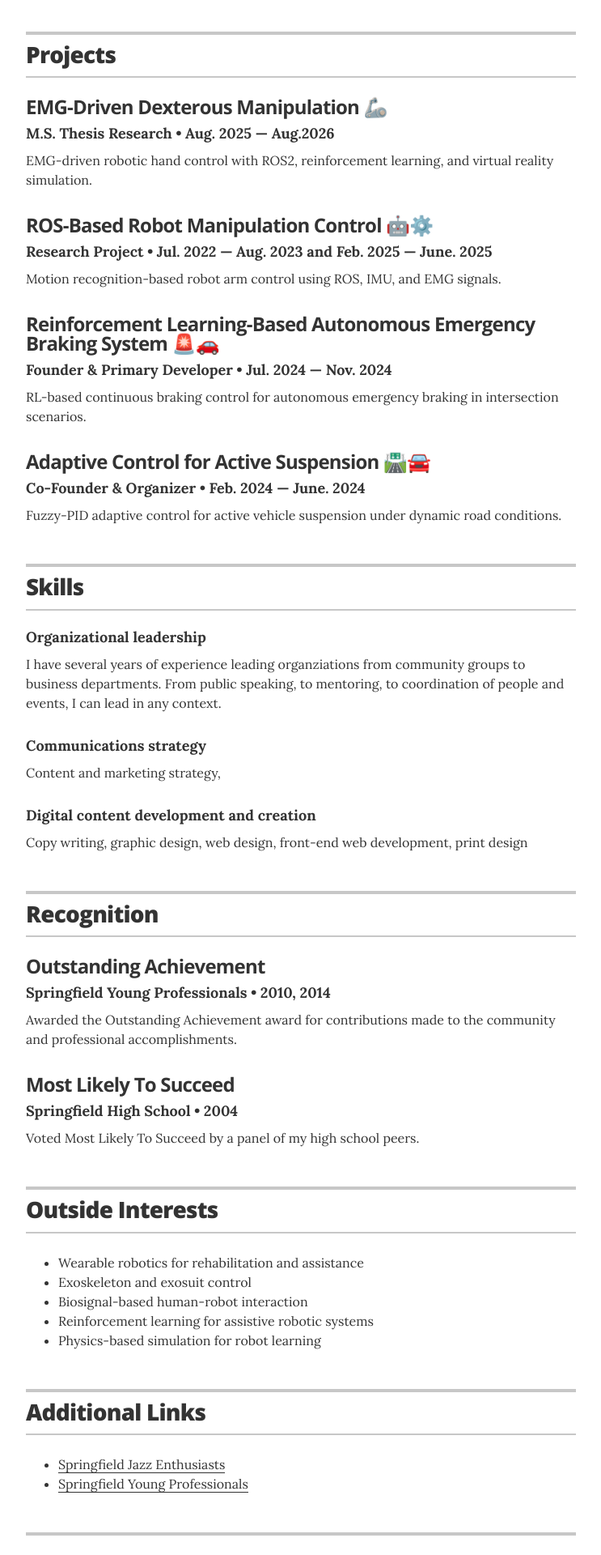
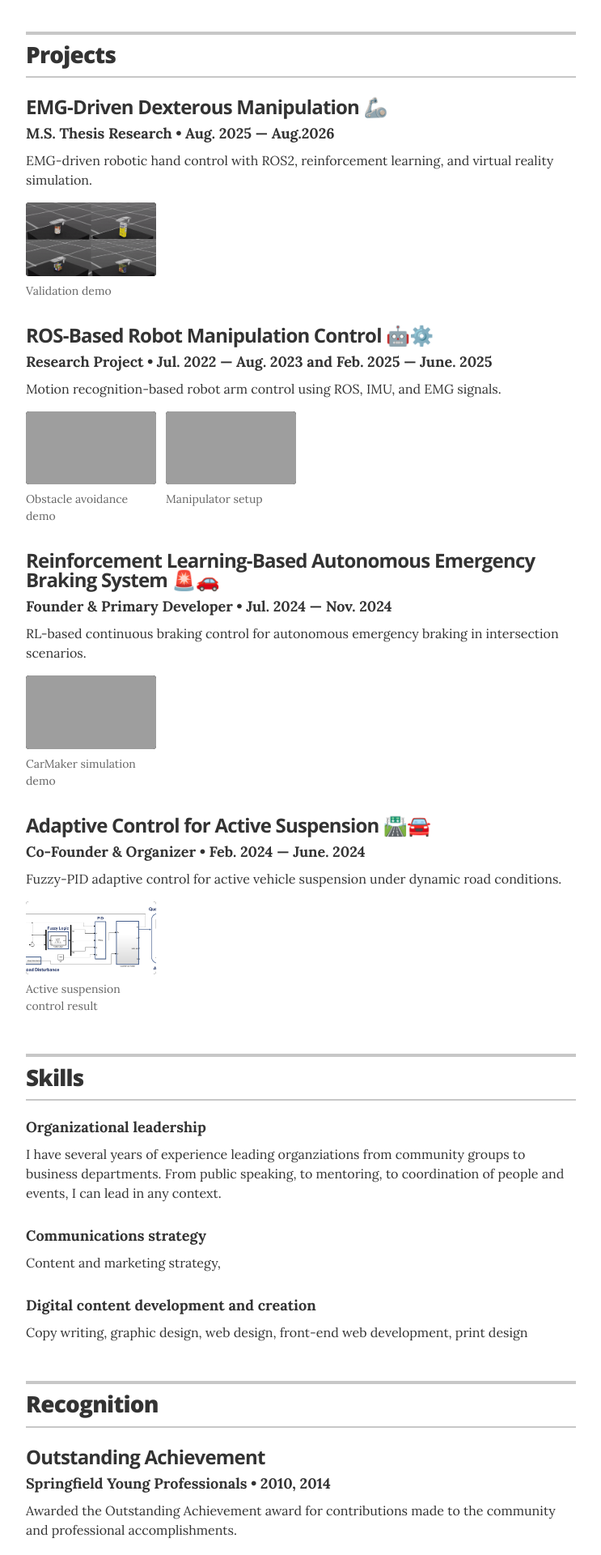
Before and after one commit to JEONGSE0/JEONGSE0.github.io, a Jekyll site: the page built from index.html, in a window 1280 px wide. Shown: the part 1747-3667 px from the top of the page at 81% size, without its empty margins (268-1011 px from the left). Built offline with Jekyll 4.4.1, drawn with Linux system fonts in a browser that asks for light colours; grey boxes are pictures that could not be loaded.

Commit message:
Update project media assets

```diff
--- a/_data/projects.yml
+++ b/_data/projects.yml
@@ -1,5 +1,23 @@
 # Projects
 # uncomment the urls if you wish to display them, and add your own URL
+# Optional media fields for each project:
+# image: images/projects/example.jpg
+# image: images/projects/demo.gif
+# video: images/projects/demo.mp4
+# media:
+#   - type: image
+#     src: images/projects/demo.gif
+#     caption: Demo GIF
+#   - type: video
+#     src: images/projects/demo.mp4
+#     caption: Demo video
+# videos:
+#   - src: images/projects/demo-1.mp4
+#     caption: Demo 1
+# validation_video:
+#   src: images/projects/validation.mp4
+#   caption: Validation demo
+# media_caption: Short caption for the image or video
 
 # jazznotes.io
 - project: EMG-Driven Dexterous Manipulation 🦾
@@ -7,6 +25,10 @@
   duration: Aug. 2025 &mdash; Aug.2026
   # url: "#"
   description: EMG-driven robotic hand control with ROS2, reinforcement learning, and virtual reality simulation.<br>
+  media:
+    - type: image
+      src: images/result.gif
+      caption: Validation demo
 
 
 # Springfield Community Outreach Group
@@ -15,6 +37,13 @@
   duration: Jul. 2022 &mdash; Aug. 2023 and Feb. 2025 &mdash; June. 2025
   # url: "#"
   description: Motion recognition-based robot arm control using ROS, IMU, and EMG signals.<br>
+  media:
+    - type: image
+      src: images/obstacle.gif
+      caption: Obstacle avoidance demo
+    - type: image
+      src: images/Manipulator.png
+      caption: Manipulator setup
 
 
 # jazznotes.io
@@ -23,6 +52,10 @@
   duration: Jul. 2024 &mdash; Nov. 2024
   # url: "#"
   description: RL-based continuous braking control for autonomous emergency braking in intersection scenarios.<br>
+  media:
+    - type: image
+      src: images/carmaker.gif
+      caption: CarMaker simulation demo
 
 
 # Springfield Community Outreach Group
@@ -31,3 +64,7 @@
   duration: Feb. 2024 &mdash; June. 2024
   # url: "#"
   description: Fuzzy-PID adaptive control for active vehicle suspension under dynamic road conditions.<br>
+  media:
+    - type: image
+      src: images/Suspension.png
+      caption: Active suspension control result
--- a/_layouts/resume.html
+++ b/_layouts/resume.html
@@ -110,6 +110,72 @@
           <h3 class="resume-item-title" itemprop="name">{% if project.url %}<a href="{{ project.url }}" itemprop="url">{{ project.project }}</a>{% else %}{{ project.project }}{% endif %}</h3>
           <h4 class="resume-item-details" itemprop="description">{{ project.role }}  &bull; {{ project.duration }}</h4>
           <p class="resume-item-copy">{{ project.description }}</p>
+          {% if project.media %}
+          <div class="project-media-grid">
+            {% for media in project.media %}
+            <figure class="project-media project-media-compact">
+              {% if media.type == 'video' %}
+              <video controls preload="metadata">
+                <source src="{{ media.src | relative_url }}" type="video/mp4">
+                Your browser does not support the video tag.
+              </video>
+              {% else %}
+              <img src="{{ media.src | relative_url }}" alt="{{ media.caption | default: project.project }}" itemprop="image">
+              {% endif %}
+              {% if media.caption %}
+              <figcaption>{{ media.caption }}</figcaption>
+              {% endif %}
+            </figure>
+            {% endfor %}
+          </div>
+          {% endif %}
+          {% if project.image %}
+          <figure class="project-media">
+            <img src="{{ project.image | relative_url }}" alt="{{ project.project }}" itemprop="image">
+            {% if project.media_caption %}
+            <figcaption>{{ project.media_caption }}</figcaption>
+            {% endif %}
+          </figure>
+          {% endif %}
+          {% if project.videos %}
+          <div class="project-video-grid">
+            {% for media in project.videos %}
+            <figure class="project-media project-media-compact">
+              <video controls preload="metadata">
+                <source src="{{ media.src | relative_url }}" type="video/mp4">
+                Your browser does not support the video tag.
+              </video>
+              {% if media.caption %}
+              <figcaption>{{ media.caption }}</figcaption>
+              {% endif %}
+            </figure>
+            {% endfor %}
+          </div>
+          {% endif %}
+          {% if project.validation_video %}
+          <div class="project-validation-media">
+            <figure class="project-media">
+              <video controls preload="metadata">
+                <source src="{{ project.validation_video.src | relative_url }}" type="video/mp4">
+                Your browser does not support the video tag.
+              </video>
+              {% if project.validation_video.caption %}
+              <figcaption>{{ project.validation_video.caption }}</figcaption>
+              {% endif %}
+            </figure>
+          </div>
+          {% endif %}
+          {% if project.video %}
+          <figure class="project-media">
+            <video controls preload="metadata">
+              <source src="{{ project.video | relative_url }}" type="video/mp4">
+              Your browser does not support the video tag.
+            </video>
+            {% if project.media_caption %}
+            <figcaption>{{ project.media_caption }}</figcaption>
+            {% endif %}
+          </figure>
+          {% endif %}
         </div>
         {% endfor %}
 
--- a/_sass/_resume.scss
+++ b/_sass/_resume.scss
@@ -172,6 +172,61 @@
   }
 
   .resume-item-copy { margin: .75rem 0 0; }
+
+  .project-media {
+    margin: 1rem 0 0;
+
+    img,
+    video {
+      display: block;
+      width: 100%;
+      max-width: 640px;
+      height: auto;
+      @include border-radius(4px);
+    }
+
+    figcaption {
+      margin-top: .5rem;
+      font-size: .875rem;
+      color: #666;
+    }
+  }
+
+  .project-media-grid,
+  .project-video-grid {
+    display: grid;
+    grid-template-columns: repeat(2, minmax(0, 1fr));
+    gap: .75rem;
+    margin-top: 1rem;
+
+    @include media_larger_than_mobile {
+      grid-template-columns: repeat(4, minmax(0, 1fr));
+    }
+
+    .project-media {
+      margin: 0;
+    }
+  }
+
+  .project-media-compact img,
+  .project-media-compact video {
+    max-width: none;
+    aspect-ratio: 16 / 9;
+    object-fit: cover;
+    background: #000;
+  }
+
+  .project-validation-media {
+    display: flex;
+    justify-content: center;
+    margin-top: 1rem;
+
+    .project-media {
+      width: 100%;
+      max-width: 640px;
+      margin: 0;
+    }
+  }
 }
 
 // footer styles
```
Also changed, not shown: images/Suspension.png (added), images/avatar.jpg (deleted), images/result.gif (added), images/screenshot.png (deleted), 3 other files.
